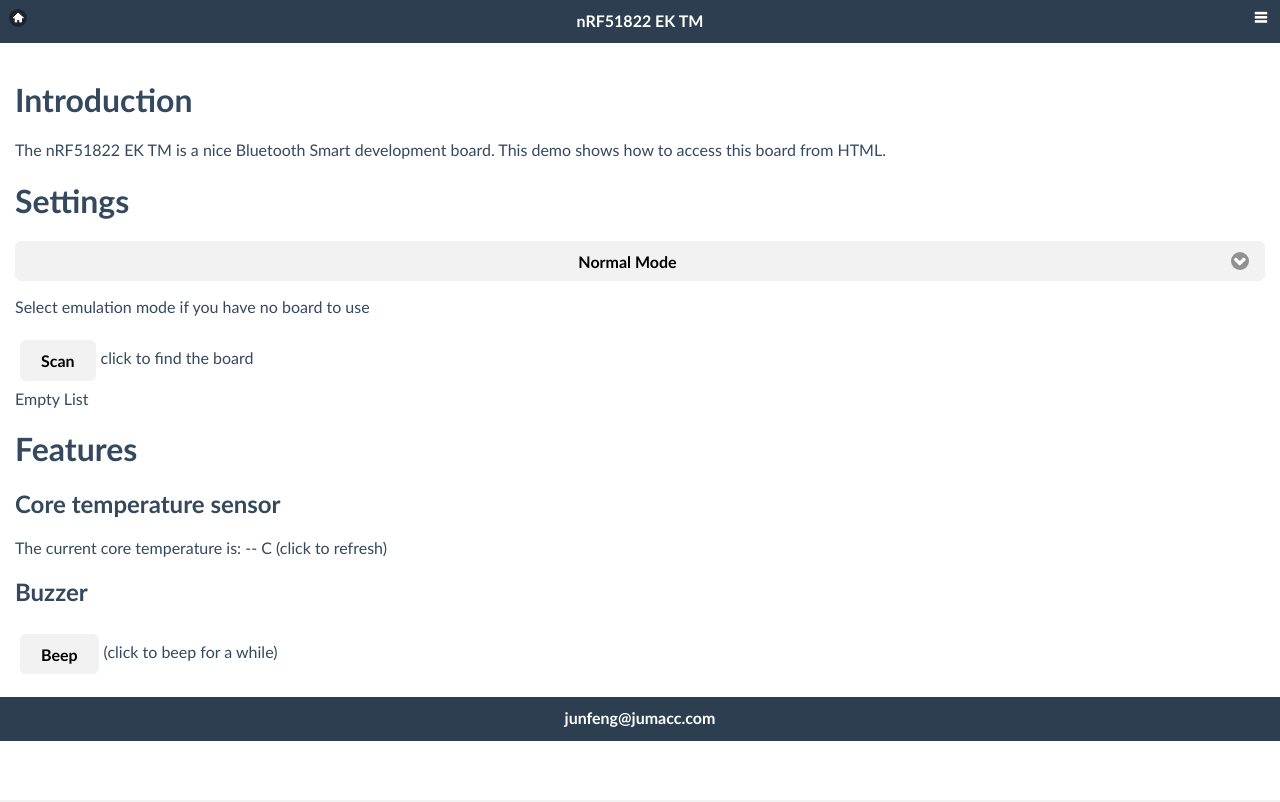
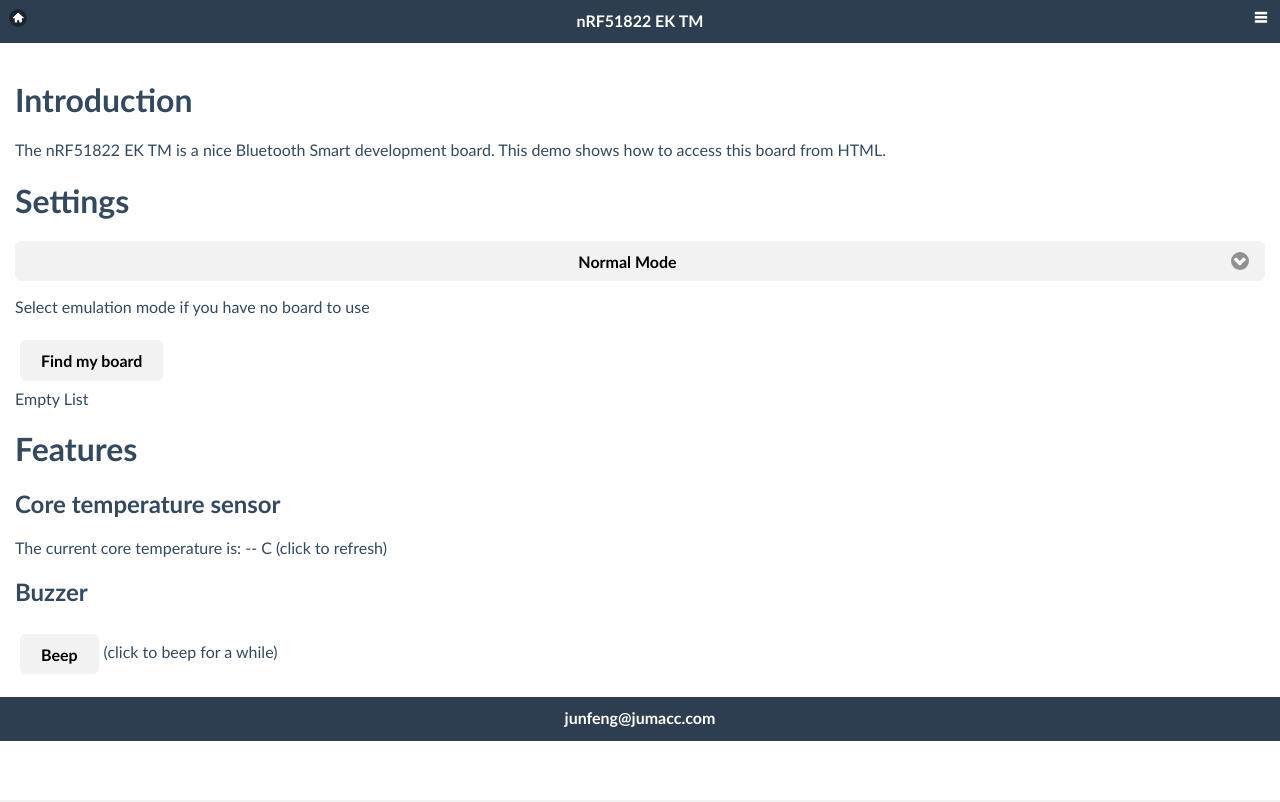
Before and after one commit to xudChen/nRF51822_EK_TM_DEMO, a plain HTML site: page index.html in a window 1280 px wide. Drawn offline with Linux system fonts and the light colour scheme.

Commit message:
minor change

```diff
--- a/index.html
+++ b/index.html
@@ -33,7 +33,7 @@
             <option value="emulation">Emulation Mode</option>
           </select>
           <p>Select emulation mode if you have no board to use</p>
-          <a id="scan-button" href="#" data-role="button" data-inline="true">Scan</a><span>click to find the board</span>
+          <a id="scan-button" href="#" data-role="button" data-inline="true">Find my board</a><span>
           <div id="device-list">
             Empty List
           </div>
```
